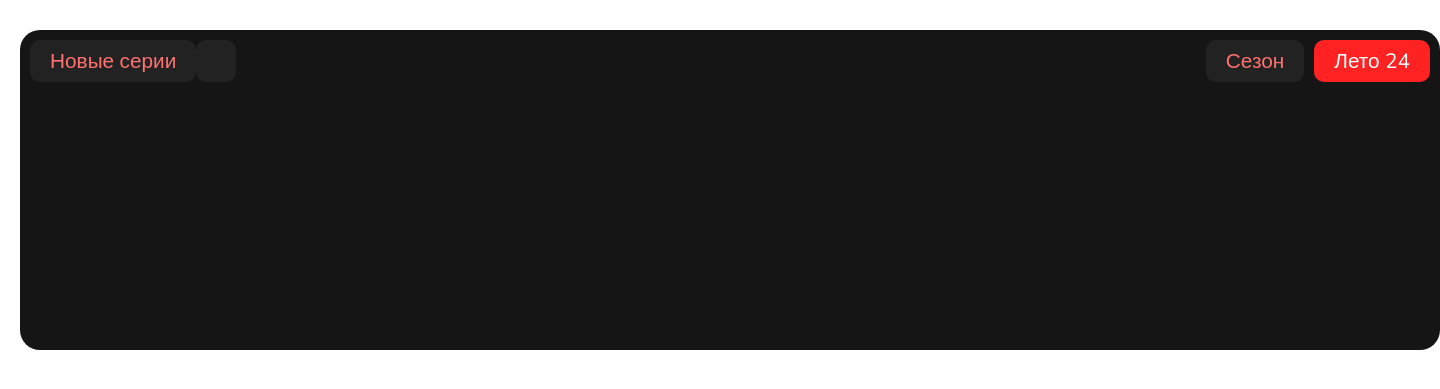
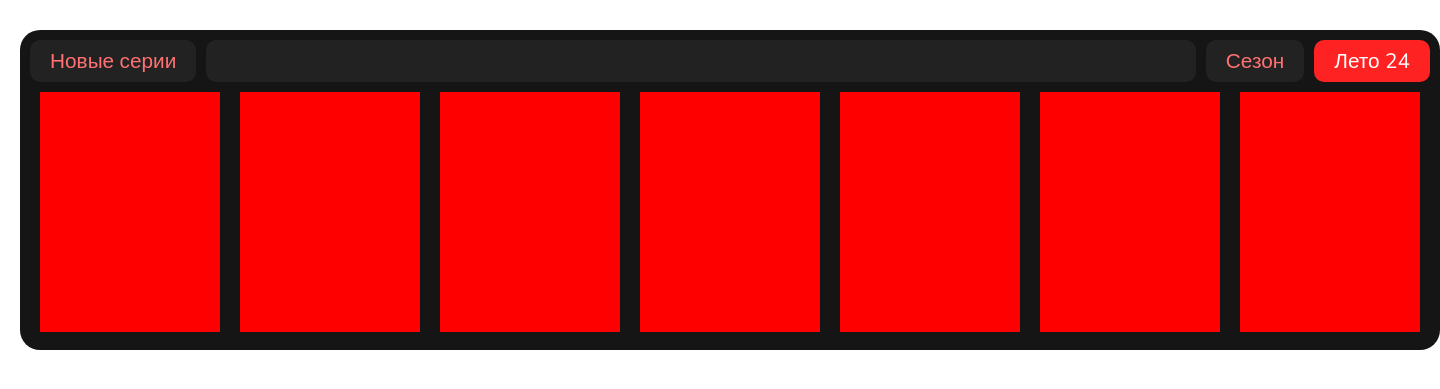
Before and after one commit to Kominonte/AniKo, a PHP site: template views/pages/home.php in a window 1440 px wide. Shown: the top 389 px of the page. Run offline with PHP 8.4, Linux system fonts and the light colour scheme; the template is opened without the code that fills it, so the values that code supplies are empty.

Commit message:
26.08.2024

```diff
--- a/assets/css/home.css
+++ b/assets/css/home.css
@@ -35,6 +35,7 @@ body {
 }
 
 #updates-info-top {
+	display: flex;
 	width: 100%;
 }
 
@@ -42,6 +43,7 @@ body {
 	display: inline-block;
 	float: left;
 	width: auto;
+	margin-right: 10px;
 	padding: 7px 20px;
 	border-radius: 10px;
 	background-color: var(--box-color);
@@ -51,7 +53,8 @@ body {
 
 #updates-info-empty {
 	display: inline-block;
-	width: auto;
+	flex: 1;
+	margin-right: 10px;
 	padding: 21px 20px;
 	border-radius: 10px;
 	background-color: var(--box-color);
@@ -81,3 +84,18 @@ body {
 	color: var(--text-main-color);
 	font-size: 1.3rem;
 }
+
+#updates-wrapper {
+	display: flex;
+    flex-flow: row nowrap;
+    align-items: center;
+    align-content: center;
+    justify-content: space-between;
+}
+
+.updates-title {
+	width: 14.2857142857%;
+	margin: 10px;
+	aspect-ratio: 3 / 4;
+	background-color: red;
+}
--- a/views/pages/home.php
+++ b/views/pages/home.php
@@ -46,9 +46,18 @@ use App\services\Component;
 			<div id="updates-info-top">
 				<span class="updates-info-label">Новые серии</span>
 				<div id="updates-info-empty"></div>
+				<span id="updates-info-season-label">Сезон</span>
 				<span id="updates-info-season">Лето 24</span>
-				<span id="updates-info-season-label">Сезон</span>
+			</div>
 
+			<div id="updates-wrapper">
+				<div class="updates-title"></div>
+				<div class="updates-title"></div>
+				<div class="updates-title"></div>
+				<div class="updates-title"></div>
+				<div class="updates-title"></div>
+				<div class="updates-title"></div>
+				<div class="updates-title"></div>
 			</div>
 
 		</div>
```
